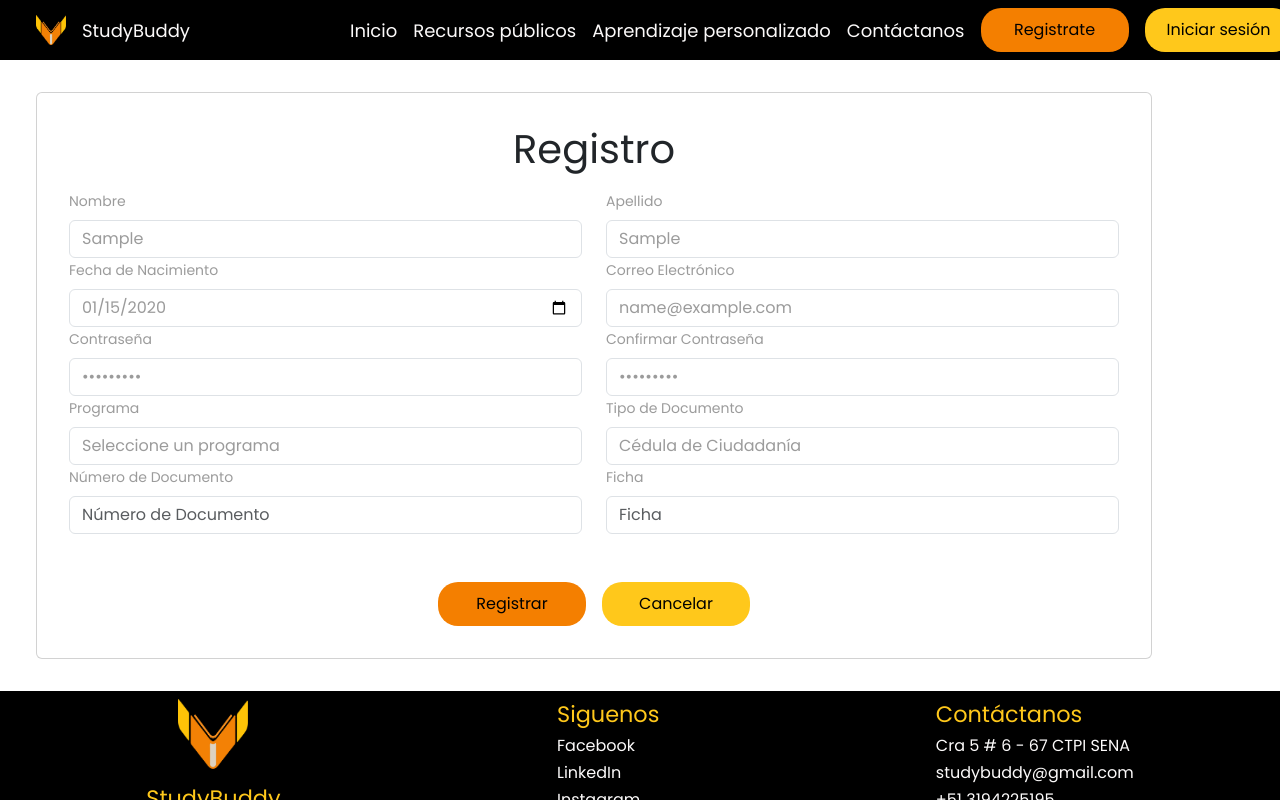
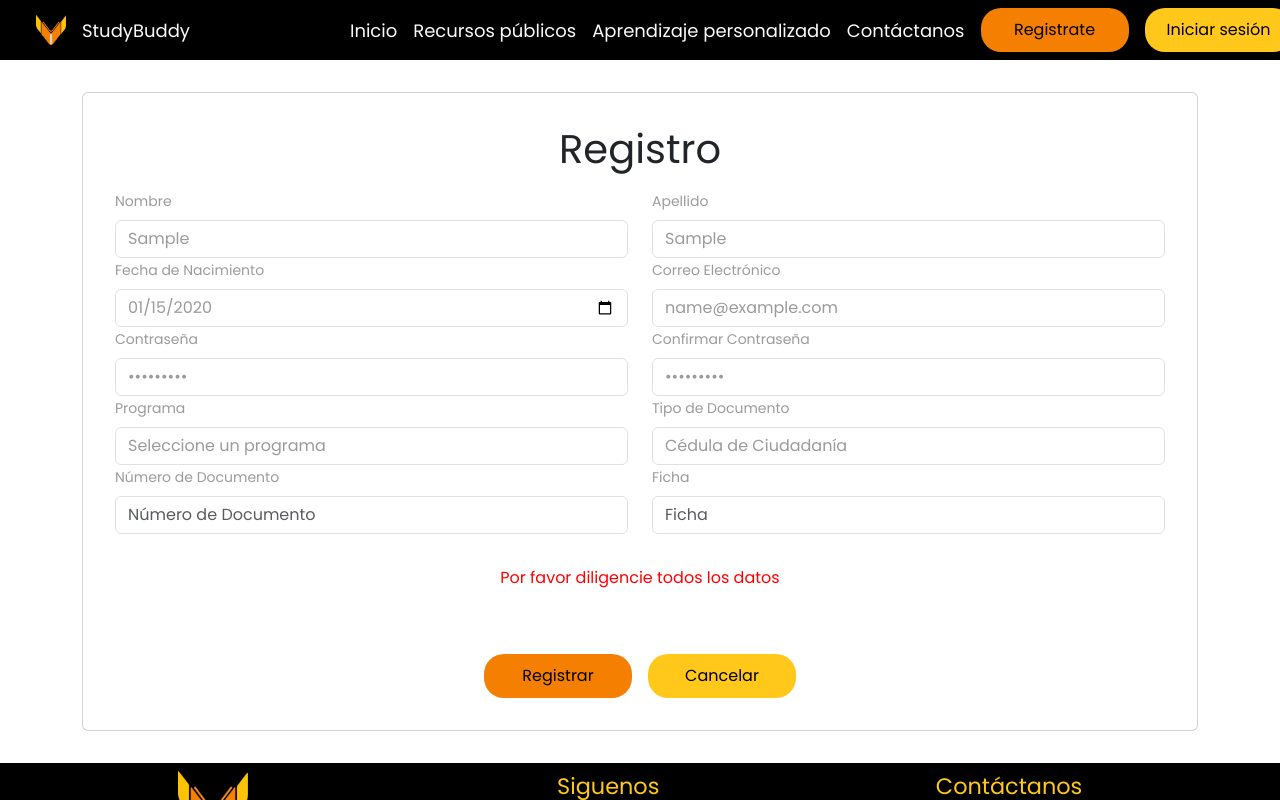
Before and after one commit to daniitoro29/studyBuddy, a React (Vite) app: page /register in a window 1280 px wide. Both pictures are taken after typing "Sample", "Sample", "2020-01-15", "name@example.com", "Sample123", "Sample123" into the empty fields and a click on the button "Registrar". Shown: the top 800 px of the page. Built offline with nearby package versions, Linux system fonts and the light colour scheme; no server answers.

Commit message:
Updated register styles

```diff
--- a/src/pages/Register/Register.jsx
+++ b/src/pages/Register/Register.jsx
@@ -27,6 +27,7 @@ function Register() {
     tipoDocumento: "Cedula",
     numeroDocumento: "",
   });
+  const [message, setMessage] = useState('')
 
   const handleInputChange = ({ target }) => {
     setFormData({
@@ -81,7 +82,7 @@ function Register() {
   return (
     <>
       <NavBar />
-      <Container>
+      <Container className="w-60 mx-auto">
         <Card style={{ height: "auto", margin: "2rem" }} className="mx-auto">
           <div className={`${baseClassName}`}>
             <div className={`${baseClassName}_containerRegister`}>
@@ -101,6 +102,7 @@ function Register() {
                     formData.ficha === ""
                   ) {
                     e.preventDefault();
+                    setMessage('Por favor diligencie todos los datos')
                   } else {
                     setFormData({
                       nombre: "",
@@ -263,6 +265,10 @@ function Register() {
                     </Form.Group>
                   </Col>
                 </Row>
+                {
+                  message !== '' &&
+                <p className="text-center mx-auto register-paragraph">{message}</p>
+                }
                 <div className="text-center">
                   <Button
                     variant="primary"
--- a/src/pages/Register/Register.scss
+++ b/src/pages/Register/Register.scss
@@ -39,3 +39,8 @@ padding: 2rem;
     }
   }
 }
+
+.register-paragraph {
+  margin-top:2rem;
+  color: red;
+}
```
